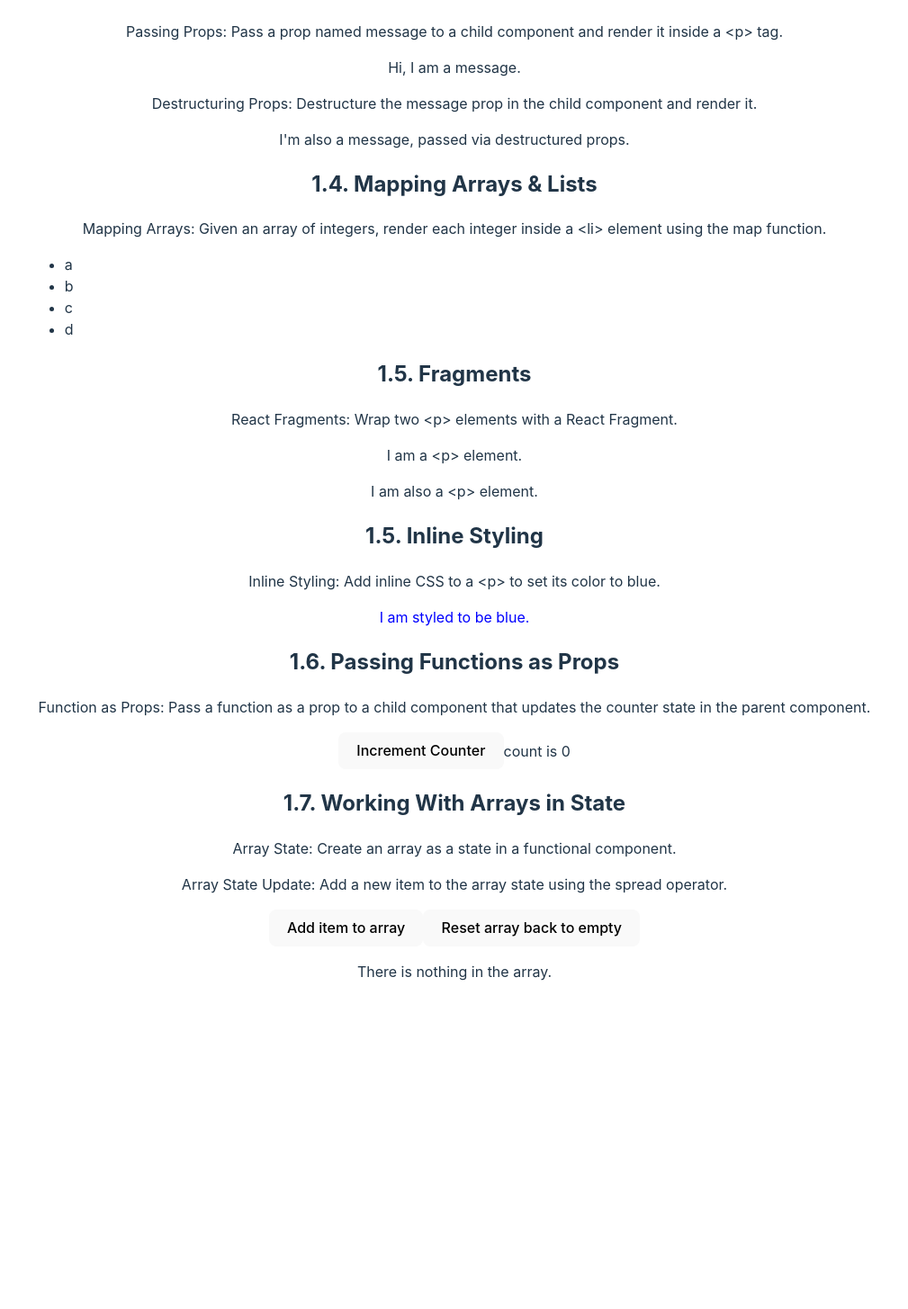
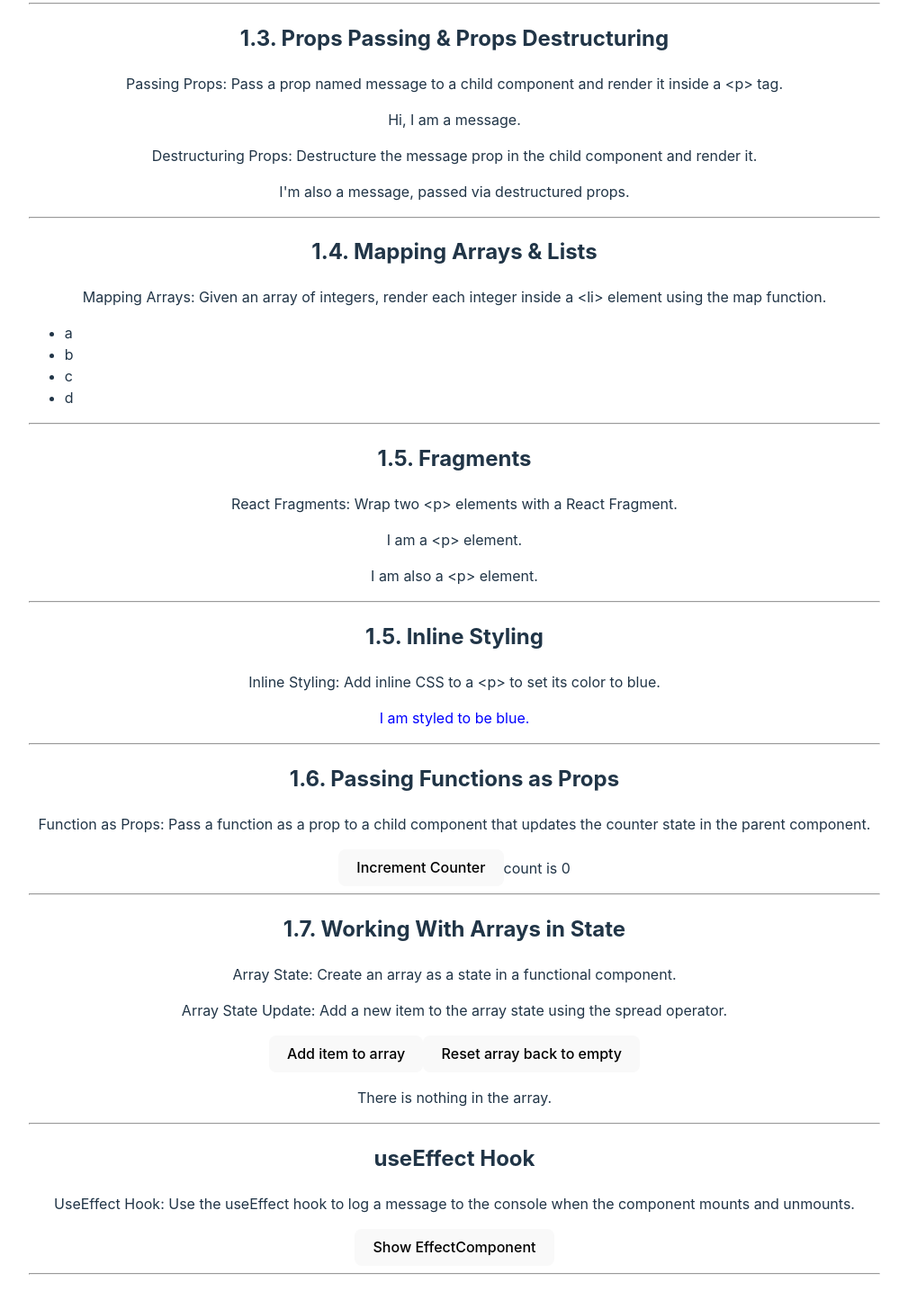
Before and after one commit to avidrucker/tiny-react-katas, a React (Vite) app: page / in a window 1280 px wide. Shown: the part 567-2022 px from the top of the page at 90% size, without its empty margins (135-1144 px from the left). Before the commit the page ends 1711 px from the top, so only its background shows below. Built offline with nearby package versions, Linux system fonts and the light colour scheme.

Commit message:
add useEffect hook kata, line breaks between katas

```diff
--- a/src/App.jsx
+++ b/src/App.jsx
@@ -1,4 +1,4 @@
-import { useState } from 'react'
+import { useState, useEffect } from 'react'
 // import reactLogo from './assets/react.svg'
 // import viteLogo from '/vite.svg'
 import './App.css'
@@ -78,9 +78,28 @@ function ArrayStateComp () {
 };
 
 
+// 1.8
+const EffectComponent = () => {
+    useEffect(() => {
+	console.log('Component mounted!');
+
+	return () => {
+	    console.log('Component will unmount!');
+	};
+    }, []); // The empty dependency array ensures this effect runs only once on mount.
+
+    console.log('Component rendered!');
+
+    return (
+	<p> I am the EffectComponent. Note: This component gets rendered twice in dev due to React's bug checking system. In production, this component gets rendered only once.</p>
+  );
+};
+
+
 function App() {
 
     const [count, setCount] = useState(0)
+    const [toggle, setToggle] = useState(false)
 
     const incrementFunction = () => {
 	setCount((count) => count + 1);
@@ -91,6 +110,7 @@ function App() {
 
 	    <h1>React Katas</h1>
 
+	    <hr />
 
 	    <section>
 		<h2>1.1. Button & Counter w/ useState</h2>
@@ -104,6 +124,7 @@ function App() {
 		<p>count is {count}</p>
 	    </section>
 
+	    <hr />
 
 	    <section>
 		<h2>1.2. Conditional Rendering</h2>
@@ -111,6 +132,7 @@ function App() {
 		{isEven(count) && <p>count is even</p>}
 	    </section>
 
+	    <hr />
 
 	    <section>
 		<h2>1.3. Props Passing & Props Destructuring</h2>
@@ -120,6 +142,7 @@ function App() {
 		<MessageComponent2 message="I'm also a message, passed via destructured props." />
 	    </section>
 
+	    <hr />
 
 	    <section>
 		<h2>1.4. Mapping Arrays & Lists</h2>
@@ -130,6 +153,7 @@ function App() {
 		</ul>
 	    </section>
 
+	    <hr />
 
 	    <section>
 		<h2>1.5. Fragments</h2>
@@ -137,6 +161,7 @@ function App() {
 		<FragmentWrappedComp />
 	    </section>
 
+	    <hr />
 
 	    <section>
 		<h2>1.5. Inline Styling</h2>
@@ -144,6 +169,7 @@ function App() {
 		<p style={{"color": "blue"}}>I am styled to be blue.</p>
 	    </section>
 
+	    <hr />
 
 	    <section>
 		<h2>1.6. Passing Functions as Props</h2>
@@ -152,6 +178,7 @@ function App() {
 		count is {count}
 	    </section>
 
+	    <hr />
 
 	    <section>
 		<h2>1.7. Working With Arrays in State</h2>
@@ -160,12 +187,16 @@ function App() {
 		<ArrayStateComp />
 	    </section>
 
+	    <hr />
 
 	    <section>
-		<h2></h2>
-		<p></p>
+		<h2>useEffect Hook</h2>
+		<p>UseEffect Hook: Use the useEffect hook to log a message to the console when the component mounts and unmounts.</p>
+		<button onClick={() => setToggle((toggle) => !toggle)}>{toggle ? "Hide EffectComponent" : "Show EffectComponent"}</button>
+				 {toggle && <EffectComponent />}
 	    </section>
 
+	    <hr />
 
 	    <section>
 		<h2></h2>
```
